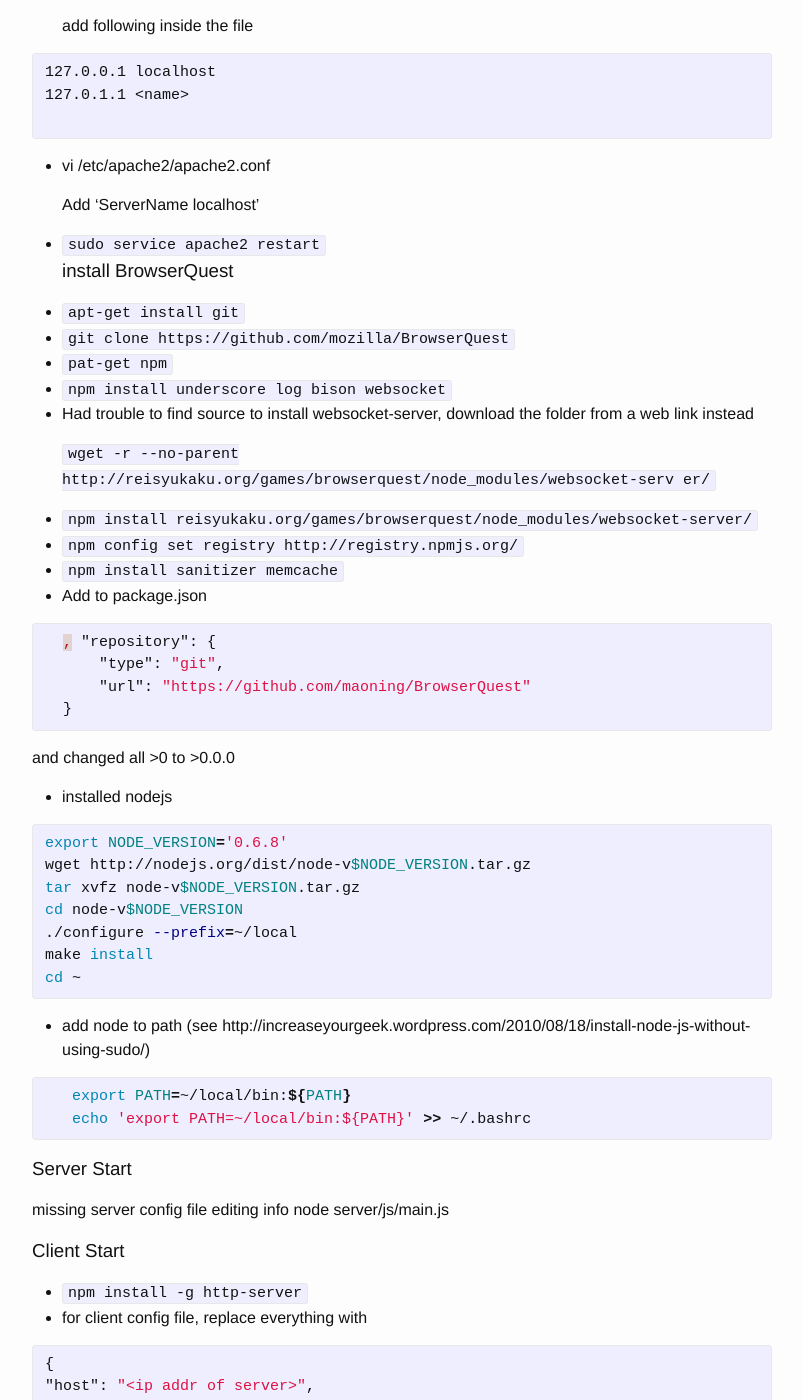
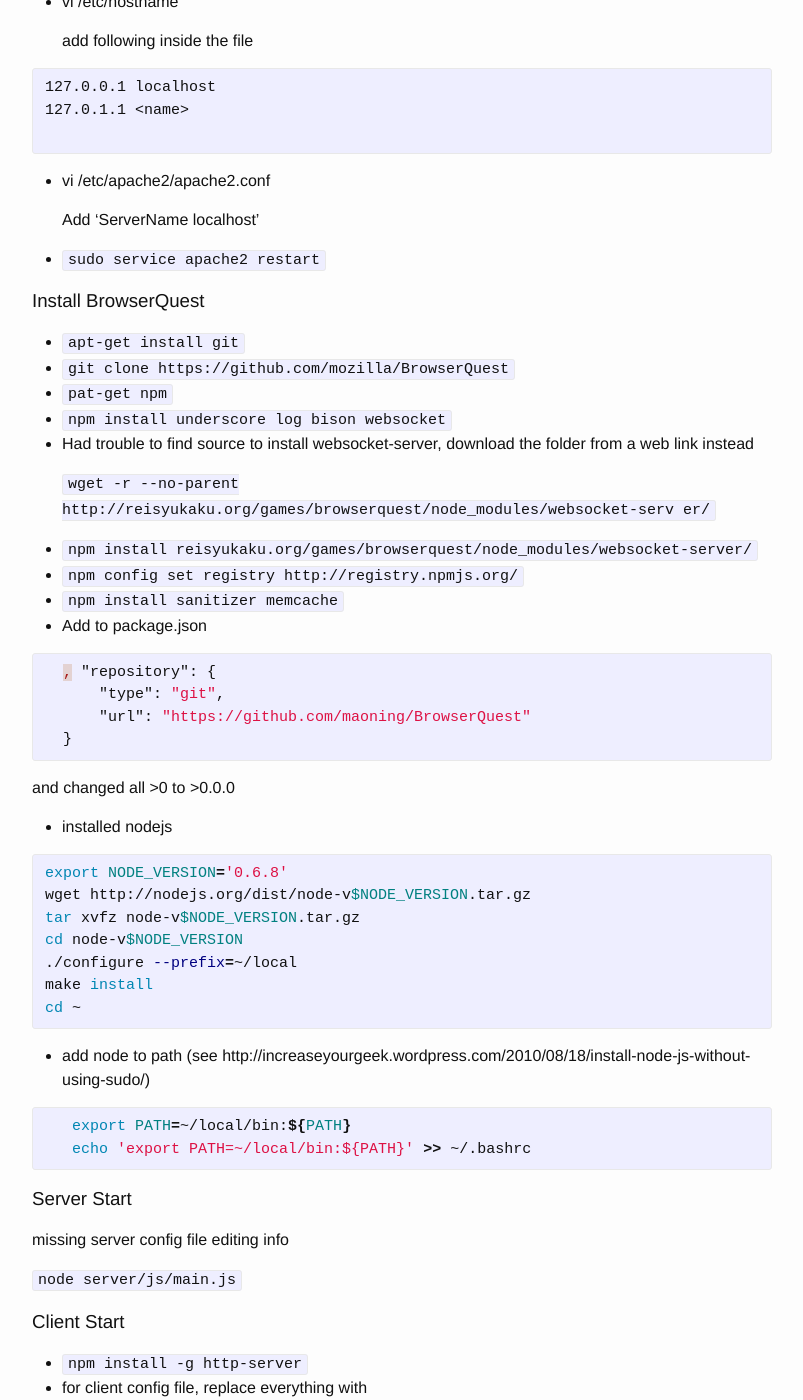
Before and after one commit to maoning/maoning.github.io, a Jekyll site: the page built from _posts/2015-02-29-BrowserQuest-Setup.markdown, in a window 1280 px wide and 1400 px high, scrolled down 380 px. Shown: the whole window, without its empty margins (238-1041 px from the left). Built offline with Jekyll 4.4.1, drawn with Linux system fonts in a browser that asks for light colours.

Commit message:
Fixed typos

```diff
--- a/_posts/2015-02-29-BrowserQuest-Setup.markdown
+++ b/_posts/2015-02-29-BrowserQuest-Setup.markdown
@@ -8,6 +8,7 @@
 ### Create a new droplet from digitalocean with Ubuntu 14.04 x64 OS.
 
   + copy over .bashrc file to import all the preferences
+
 ### Setup Apache and PHP
   + `apt-get update`
   + `apt-get install apache`
@@ -24,7 +25,8 @@
 
      Add 'ServerName localhost'
   + `sudo service apache2 restart`
-### install BrowserQuest
+
+### Install BrowserQuest
   + `apt-get install git`
   + `git clone https://github.com/mozilla/BrowserQuest`
   + `pat-get npm`
@@ -69,7 +71,8 @@
 
 ### Server Start
 missing server config file editing info
-node server/js/main.js
+
+`node server/js/main.js`
 
 ### Client Start
   + `npm install -g http-server`
```
Also changed, not shown: other parts of _posts/2015-02-29-BrowserQuest-Setup.markdown (+1 -1 lines).
